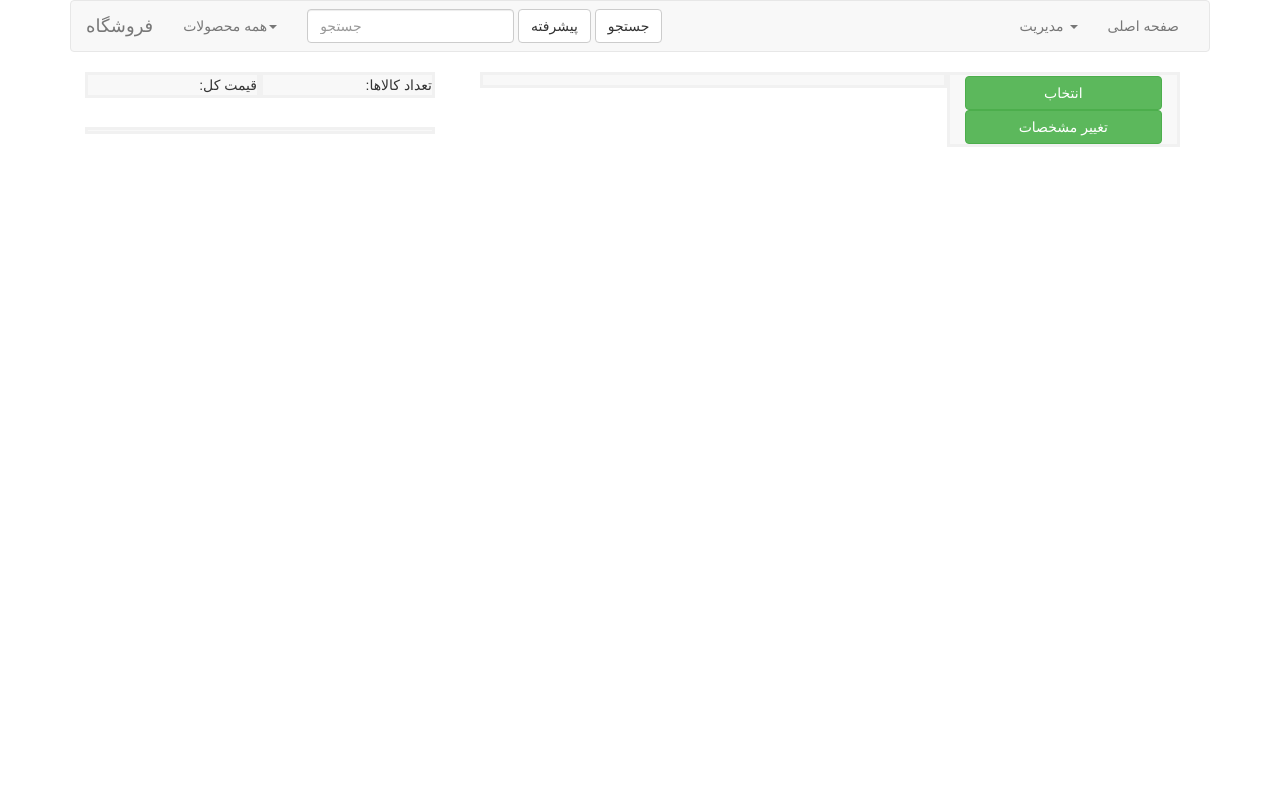
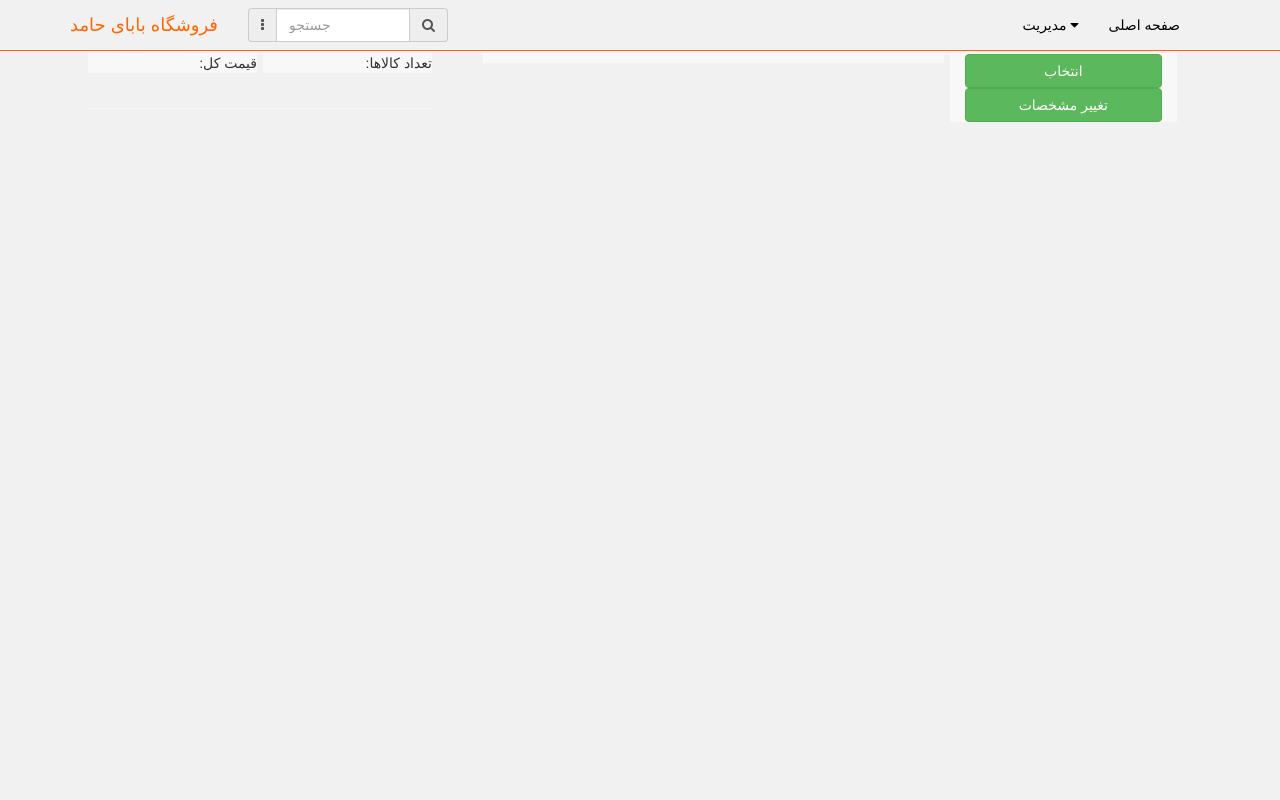
Before and after one commit to mahdikhosravi/hfs, a Django app: page /ItemPage/1/ in a window 1280 px wide. Run offline with Django 3.2, Linux system fonts and the light colour scheme; data that the repository does not hold is empty; some libraries are stand-ins or nearby versions.

Commit message:
now we have sexy navbar! :D

```diff
--- a/pages/static/css/main-page.css
+++ /dev/null
@@ -1,3 +0,0 @@
-.row{
-	margin: 0;
-}
--- a/pages/static/css/mainPage.css
+++ b/pages/static/css/mainPage.css
@@ -18,3 +18,69 @@
 	width: 100px;
 	height: 100px;
 }
+
+#backgroundPageStyle {
+    background: #f1f1f1;
+    padding-top: 50px;
+}
+
+#navigationbar{
+    border-color: #FF6600;
+    outline-color: #FF6600;
+    background-color: #f1f1f1;
+}
+
+header a{
+    color: #000000 !important;
+    background-color: transparent !important;
+}
+
+header a:focus{
+    background-color: #ff6600 !important;
+    color: #ffffff !important;
+}
+
+header a:hover{
+    background-color: #ff6600 !important;
+    color: #ffffff !important;
+}
+
+header a:active{
+    background-color: #ff6600 !important;
+    color: #ffffff !important;
+}
+
+#brandName{
+    color: #ff6600 !important;
+}
+
+#brandName:hover{
+    color: #ffffff !important;
+    background: #ff6600 !important;
+}
+
+.dropdownIcon{
+    background-color: #ff6600 !important;
+}
+
+input:focus{
+    border-color: #ff6600 !important;
+    box-shadow: 0px 0px 2px #ff6600 inset !important;
+    outline: 0 none !important;
+}
+
+#search-text{
+    min-width: 100px !important;
+}
+
+#advanced-search{
+    cursor: hand !important;
+}
+
+#advanced-search-cats{
+    cursor: hand !important;
+}
+
+#navbarForm{
+    width: 200px !important;
+}
--- a/pages/templates/base.html
+++ b/pages/templates/base.html
@@ -19,6 +19,7 @@
     <link href="{% static 'css/addPage.css' %}" rel="stylesheet"/>
 
     <link rel="shortcut icon" href="{% static 'images/icon.ico' %}">
+    <link href="//netdna.bootstrapcdn.com/font-awesome/4.0.3/css/font-awesome.css" rel="stylesheet">
 
     <script src="{% static 'js/jquery-1.8.3.min.js' %}"></script>
     <script src="{% static 'bootstrap/js/bootstrap.js' %}"></script>
@@ -34,26 +35,51 @@
 
 </head>
 
-<body>
+<body id="backgroundPageStyle">
+<header class="navbar navbar-inverse navbar-fixed-top" role="banner" id="navigationbar">
     <div class="container">
-    <section class="row">
         <!-- navebar -->
-        <section class="row">
-            <nav class="navbar navbar-default" role="navigation" id="navigationbar">
-                <!-- Brand and toggle get grouped for better mobile display -->
         <div class="navbar-header">
-                    <button type="button" class="navbar-toggle" data-toggle="collapse"
-                            data-target="#bs-example-navbar-collapse-1">
-                        <span class="sr-only">Toggle navigation</span>
-                        <span class="icon-bar"></span>
-                        <span class="icon-bar"></span>
-                        <span class="icon-bar"></span>
+            <button type="button" class="navbar-toggle collapsed" data-toggle="collapse" data-target="#bs-main-navbar-collapse">
+                <span class="sr-only dropdownIcon">Toggle navigation</span>
+                <span class="icon-bar dropdownIcon"></span>
+                <span class="icon-bar dropdownIcon"></span>
+                <span class="icon-bar dropdownIcon"></span>
             </button>
-                    <a class="navbar-brand" href="{% url 'mainPage' %}">فروشگاه</a>
+            <a class="navbar-brand" href="{% url 'mainPage' %}" id="brandName">فروشگاه بابای حامد</a>
         </div>
+        <nav class="navbar-collapse bs-navbar-collapse collapsed" role="navigation">
+            <!-- Collect the nav links, forms, and other content for toggling -->
+            <div class="collapse navbar-collapse" id="bs-main-navbar-collapse">
+                <!-- search -->
+                <ul class="nav navbar-nav">
 
-                <!-- Collect the nav links, forms, and other content for toggling -->
-                <div class="collapse navbar-collapse" id="bs-example-navbar-collapse-1">
+                    <form class="navbar-form navbar-left" role="search" action="{% url 'searchPage' %}" method="get">
+                        <div class="input-group margin-bottom-sm" id="navbarForm">
+                            <span class="input-group-addon">
+                             <li class="dropdown">
+                                 <span class="dropdown-toggle" data-toggle="dropdown"><b class="fa fa-ellipsis-v" id="advanced-search-cats"></b></span>
+                                 <ul class="dropdown-menu" id="search-dropdown">
+                                     {% for cat in categories %}
+                                         {% if not cat.parent %}
+                                             <li><a class="search-dropdown" href="#">{{ cat.name }}</a></li>
+                                             {% for child in categories %}
+                                                 {% if child.parent == cat.id %}
+                                                     <li><a class="search-dropdown" href="#"> {{ child.name }}</a></li>
+                                                 {% endif %}
+                                             {% endfor %}
+                                             <li class="divider"></li>
+                                         {% endif %}
+                                     {% endfor %}
+                                 </ul>
+                             </li>
+                            </span>
+                            <input type="text" class="form-control" placeholder="جستجو" id="search-text" name="search">
+                            <span class="input-group-addon"><i class="fa fa-search" id="advanced-search" data-toggle="modal" data-target="#searchModal"></i></span>
+                        </div>
+                    </form>
+                </ul>
+                <!-- /search -->
                 <!-- categories -->
                 <ul class="nav navbar-nav navbar-right" id="navbar">
                     {% for cat in categories %}
@@ -61,7 +87,7 @@
                             <li id="cat{{ cat.id }}" class="dropdown">
                                 <a class="dropdown-toggle" data-toggle="dropdown" href="#">
                                     {{ cat.name }}
-                                        <b class="caret"></b>
+                                    <b class="fa fa-caret-down"></b>
                                 </a>
                                 <ul class="dropdown-menu">
                                     {% for child in categories %}
@@ -83,7 +109,7 @@
                     <li class="dropdown">
                         <a class="dropdown-toggle" data-toggle="dropdown" href="#">
                             مدیریت
-                                <b class="caret"></b>
+                            <b class="fa fa-caret-down"></b>
                         </a>
                         <ul class="dropdown-menu">
                             <li class="dropdown">
@@ -99,47 +125,19 @@
                     </li>
                 </ul>
                 <!-- /categories -->
-
-                    <!-- search -->
-                    <ul class="nav navbar-nav navbar-left">
-                        <li class="dropdown">
-                            <a href="#" class="dropdown-toggle" data-toggle="dropdown">همه محصولات<b class="caret"></b></a>
-                            <ul class="dropdown-menu" id="search-dropdown">
-                                {% for cat in categories %}
-                                    {% if not cat.parent %}
-                                        <li><a class="search-dropdown" href="#">{{ cat.name }}</a></li>
-                                        {% for child in categories %}
-                                            {% if child.parent == cat.id %}
-                                                <li><a class="search-dropdown" href="#"> {{ child.name }}</a></li>
-                                            {% endif %}
-                                        {% endfor %}
-                                        <li class="divider"></li>
-                                    {% endif %}
-                                {% endfor %}
-                            </ul>
-                        </li>
-                        <form class="navbar-form navbar-left" role="search" action="{% url 'searchPage' %}"
-                              method="get">
-                            <div class="form-group">
-                                <input type="text" class="form-control" placeholder="جستجو" id="search-text"
-                                       name="search">
-                            </div>
-                            <input type="button" class="btn btn-default" id="advanced-search" data-toggle="modal"
-                                   data-target="#searchModal" value="پیشرفته">
-                            <input type="submit" class="btn btn-default" id="search-button" value="جستجو">
-                        </form>
-                    </ul>
-                    <!-- /search -->
             </div>
             <!-- /.navbar-collapse -->
         </nav>
-        </section>
         <!-- /navbar -->
+    </div>
+</header>
 
+<div class="container">
     {% block content %}
     {% endblock %}
     {% block page-content %}
     {% endblock %}
+</div>
 
 <!-- Modal -->
 <div class="modal fade" id="searchModal" tabindex="-1" role="dialog" aria-labelledby="myModalLabel"
@@ -198,7 +196,5 @@
     <!-- /.modal-dialog -->
 </div>
 <!-- /.modal -->
-    </section>
-</div>
 </body>
 </html>
--- a/sale/admin.py
+++ b/sale/admin.py
@@ -5,10 +5,7 @@ from sale.models import *
 
 
 class ProductAdmin(admin.ModelAdmin):
-    fields = ('price', 'name', 'cat' , 'count' , 'picture' , 'availability' , 'description')
-
-
-
+    fields = ('price', 'name', 'cat', 'count', 'picture', 'availability', 'description')
 
 
 admin.site.register(Product, ProductAdmin)
```
Also changed, not shown: pages/forms.py (+12 -12 lines). Lines whose indentation alone changed are shown as unchanged.
